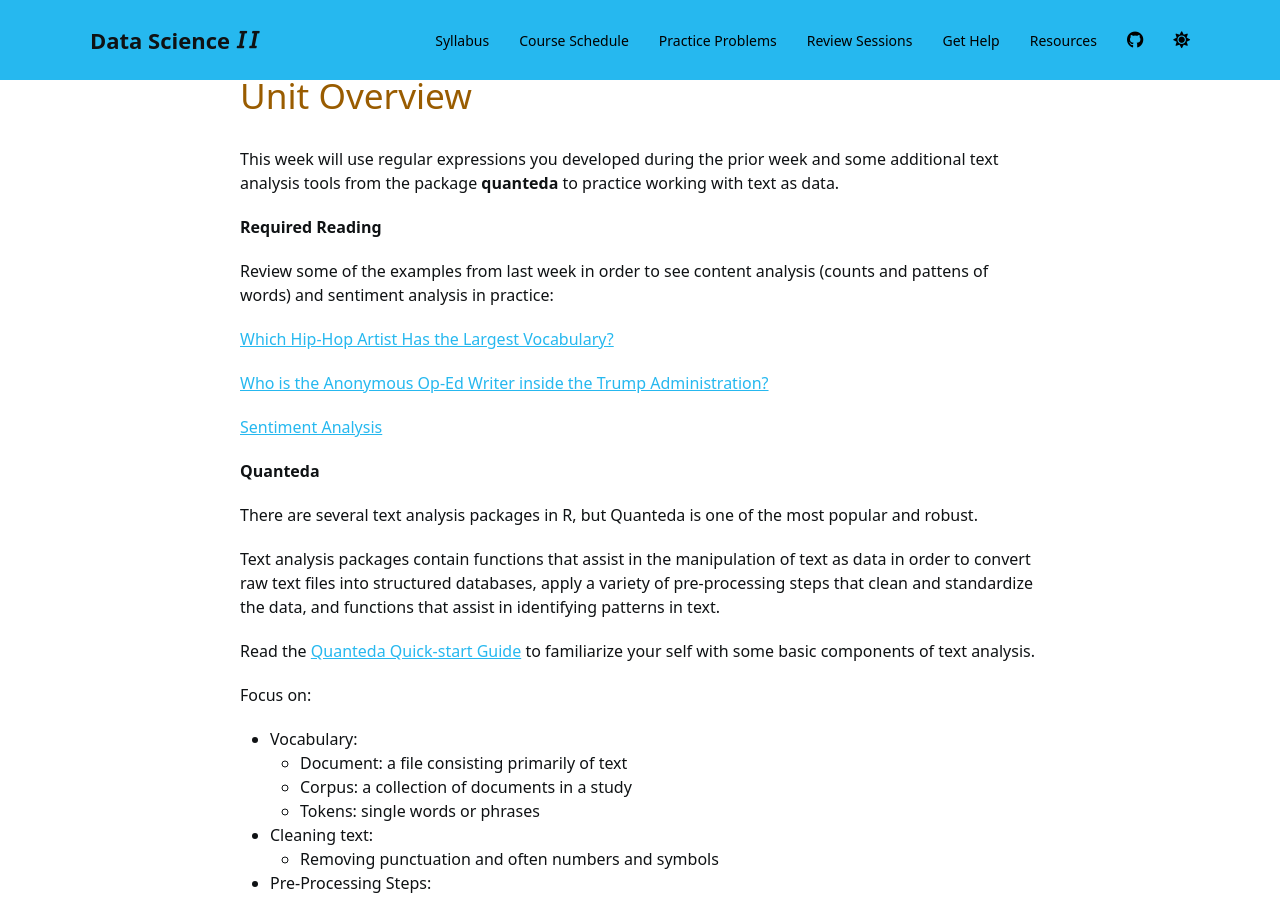
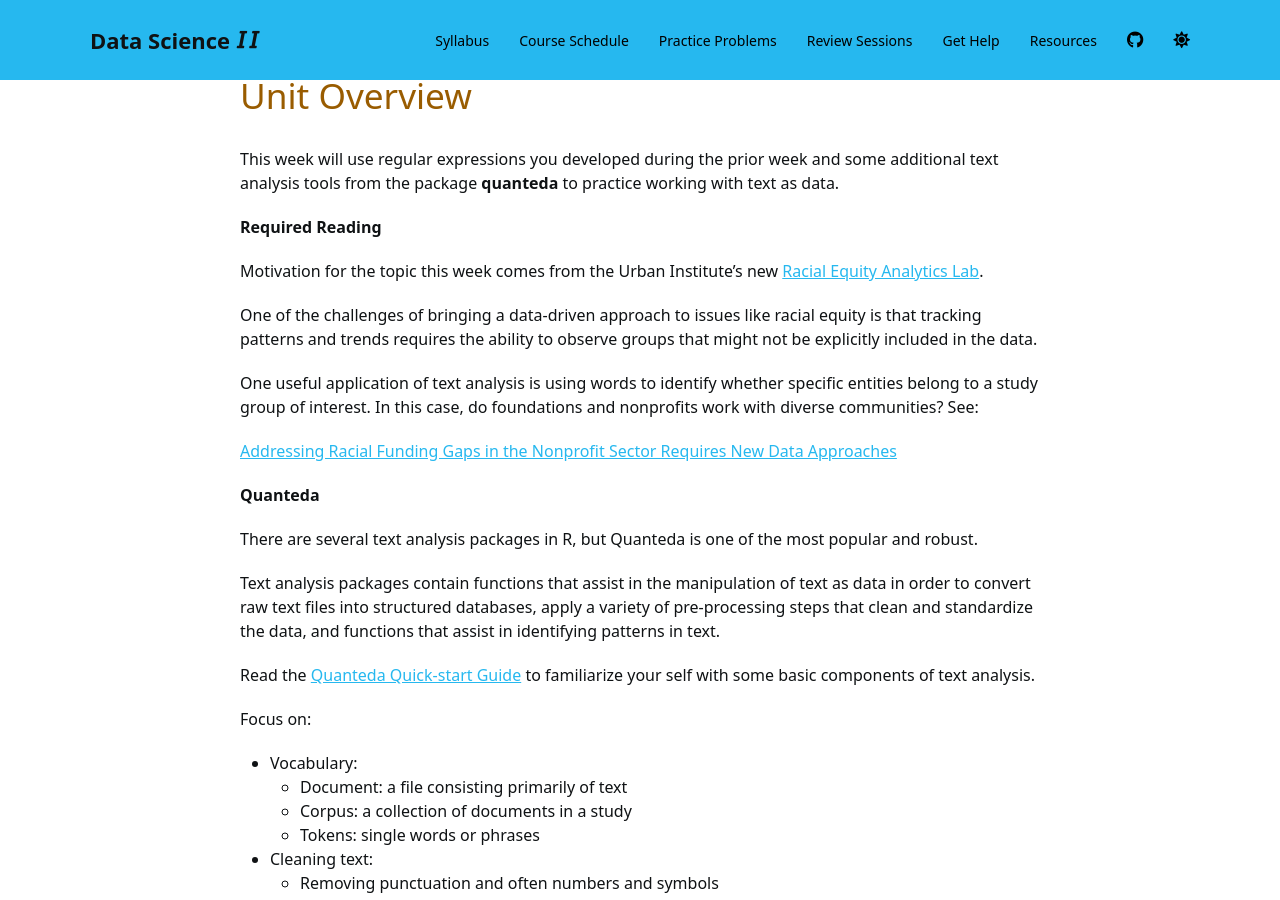
Before and after one commit to Watts-College/cpp-527-fall-2021, a Jekyll site: the page built from schedule.md, in a window 1280 px wide and 900 px high, scrolled down 10376 px. Built offline with Jekyll 4.4.1, drawn with Linux system fonts in a browser that asks for light colours; nearby versions of some CDN libraries; a script bundle is joined from its source files by our own code; library files that are not in the unit come from our copies; a style sheet for code colours, icons or effects is not loaded.

Commit message:
Update schedule.md

```diff
--- a/schedule.md
+++ b/schedule.md
@@ -506,13 +506,13 @@ This week will use regular expressions you developed during the prior week and s
 
 **Required Reading**
 
-Review some of the examples from last week in order to see content analysis (counts and pattens of words) and sentiment analysis in practice:
+Motivation for the topic this week comes from the Urban Institute's new [Racial Equity Analytics Lab](https://www.urban.org/racial-equity-analytics-lab).
 
-[Which Hip-Hop Artist Has the Largest Vocabulary?](https://pudding.cool/projects/vocabulary/index.html)
+One of the challenges of bringing a data-driven approach to issues like racial equity is that tracking patterns and trends requires the ability to observe groups that might not be explicitly included in the data.
 
-[Who is the Anonymous Op-Ed Writer inside the Trump Administration?](http://varianceexplained.org/r/op-ed-text-analysis/)
+One useful application of text analysis is using words to identify whether specific entities belong to a study group of interest. In this case, do foundations and nonprofits work with diverse communities? See:
 
-[Sentiment Analysis](https://www.kaggle.com/rtatman/tutorial-sentiment-analysis-in-r)
+[Addressing Racial Funding Gaps in the Nonprofit Sector Requires New Data Approaches](https://www.urban.org/urban-wire/addressing-racial-funding-gaps-nonprofit-sector-requires-new-data-approaches)
 
 **Quanteda**
 
@@ -553,7 +553,7 @@ Focus on:
 
 <hr>
 
-<a class="uk-button uk-button-default" href="https://ds4ps.org/cpp-527-spr-2020/labs/lab-04-instructions.html">INSTRUCTIONS</a>
+<a class="uk-button uk-button-default" href="../labs/lab-04-instructions.html">INSTRUCTIONS</a>
 
 <a class="uk-button uk-button-primary" href="{{page.canvas.assignment_url}}">SUBMIT LAB</a>
 
```
